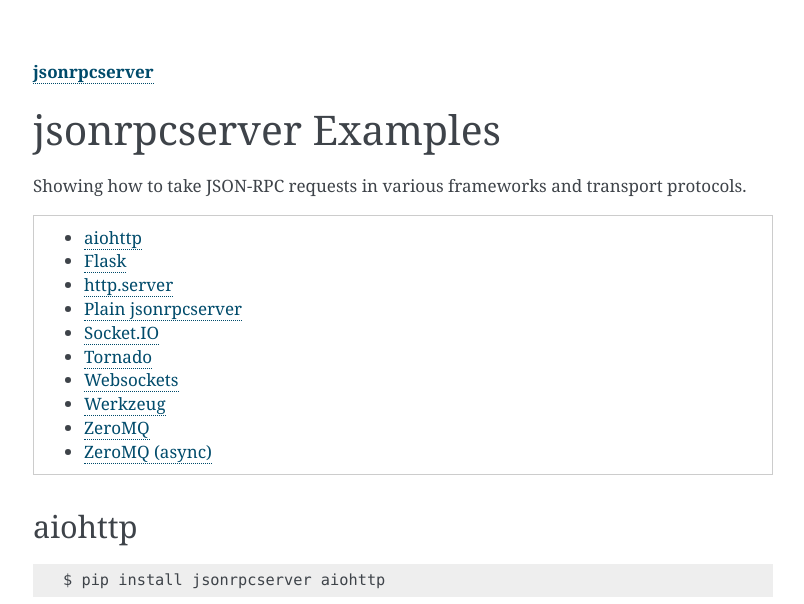
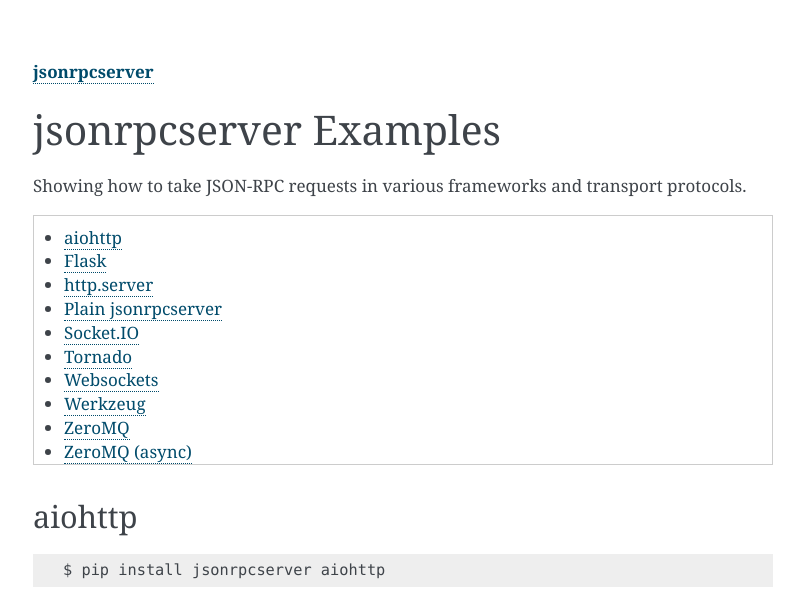
Before and after one commit to explodinglabs/jsonrpcserver, a Sphinx documentation site: the page built from doc/examples.rst, in a window 1280 px wide. Shown: the top 604 px of the page, without its empty margins (237-1041 px from the left). Built offline with Sphinx 7.4.7, drawn with Linux system fonts in a browser that asks for light colours; grey boxes are pictures that could not be loaded.

Commit message:
Adjust documentation

```diff
--- a/doc/_static/custom.css
+++ b/doc/_static/custom.css
@@ -1,15 +1,11 @@
 /* Stop headings from appearing as links when 'contents' is used */
-h2 a, h2 a:hover {
+h2 a, h2 a:hover,
+h3 a, h3 a:hover {
     color: inherit;
     text-decoration: none;
 }
 
 #contents {
   margin: 0;
-  padding: 10px 0 10px 50px;
-}
-
-#contents ul {
-  margin: 0;
   padding: 0;
 }
--- a/doc/api.rst
+++ b/doc/api.rst
@@ -2,6 +2,9 @@
 
 jsonrpcserver API
 *****************
+
+.. contents::
+    :local:
 
 Methods
 =======
```
